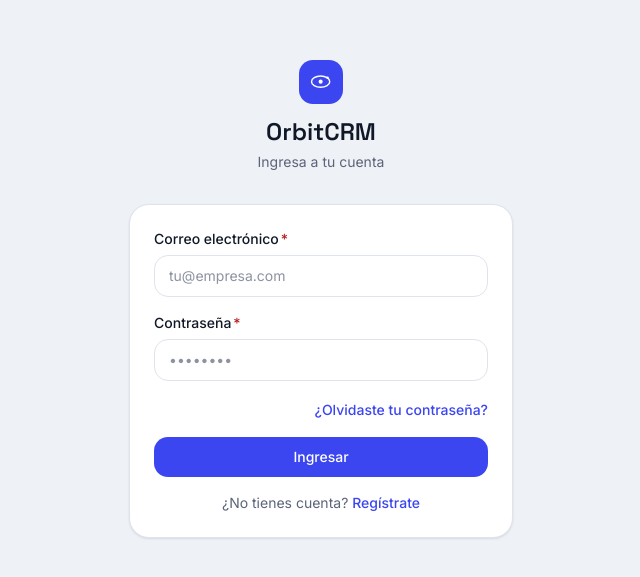
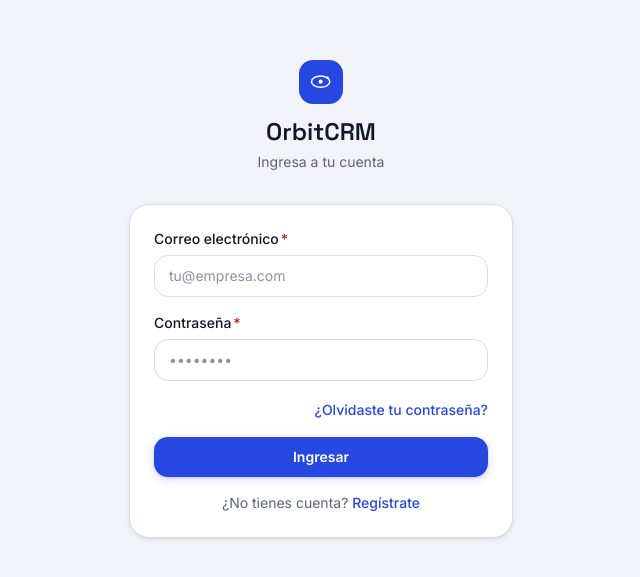
Before and after one commit to Kosmicksk12/orbitcrm, a Next.js app: page /login in a window 1280 px wide. Shown: the part 101-678 px from the top of the page, without its empty margins (319-959 px from the left). Built offline with nearby package versions, Linux system fonts and the light colour scheme; no server answers.

Commit message:
Rediseño visual: paleta y sidebar

```diff
--- a/app/layout.tsx
+++ b/app/layout.tsx
@@ -56,8 +56,8 @@ export const viewport: Viewport = {
   maximumScale: 1,
   viewportFit: "cover",
   themeColor: [
-    { media: "(prefers-color-scheme: light)", color: "#EEF1F6" },
-    { media: "(prefers-color-scheme: dark)", color: "#0B1220" },
+    { media: "(prefers-color-scheme: light)", color: "#F1F3F9" },
+    { media: "(prefers-color-scheme: dark)", color: "#080B12" },
   ],
 };
 
--- a/components/layout/PageHeader.tsx
+++ b/components/layout/PageHeader.tsx
@@ -10,7 +10,7 @@ export function PageHeader({
   return (
     <div className="flex flex-col gap-3 border-b border-line px-4 py-5 dark:border-line-dark sm:flex-row sm:items-center sm:justify-between sm:px-6">
       <div>
-        <h1 className="font-display text-xl font-semibold text-ink dark:text-ink-dark">
+        <h1 className="font-display text-xl font-bold tracking-tight text-ink dark:text-ink-dark">
           {title}
         </h1>
         {description && (
--- a/components/layout/Sidebar.tsx
+++ b/components/layout/Sidebar.tsx
@@ -28,10 +28,10 @@ export function Sidebar() {
   const pathname = usePathname();
 
   return (
-    <aside className="no-print hidden w-64 shrink-0 border-r border-line bg-surface dark:border-line-dark dark:bg-surface-dark md:flex md:flex-col">
+    <aside className="no-print hidden w-64 shrink-0 bg-nav dark:bg-nav-dark dark:border-r dark:border-line-dark md:flex md:flex-col">
       <div className="flex h-16 items-center gap-2.5 px-6">
         <Logo size={32} />
-        <span className="font-display text-lg font-semibold tracking-tight text-ink dark:text-ink-dark">
+        <span className="font-display text-lg font-semibold tracking-tight text-white">
           OrbitCRM
         </span>
       </div>
@@ -46,10 +46,10 @@ export function Sidebar() {
               href={item.href}
               aria-current={active ? "page" : undefined}
               className={cn(
-                "flex items-center gap-3 rounded-xl px-3 py-2.5 text-sm font-medium transition-colors",
+                "flex items-center gap-3 rounded-xl border-l-2 px-3 py-2.5 text-sm font-medium transition-colors",
                 active
-                  ? "bg-accent-50 text-accent-700 dark:bg-accent/15 dark:text-accent-400"
-                  : "text-ink-muted hover:bg-bg dark:text-ink-dark-muted dark:hover:bg-white/5"
+                  ? "border-accent-400 bg-white/10 text-white"
+                  : "border-transparent text-white/60 hover:bg-white/5 hover:text-white/90"
               )}
             >
               <Icon width={18} height={18} className="shrink-0" />
@@ -59,7 +59,7 @@ export function Sidebar() {
         })}
       </nav>
 
-      <div className="border-t border-line p-3 text-xs text-ink-muted dark:border-line-dark dark:text-ink-dark-muted">
+      <div className="border-t border-white/10 p-3 text-xs text-white/40">
         OrbitCRM v1.0
       </div>
     </aside>
--- a/components/ui/Button.tsx
+++ b/components/ui/Button.tsx
@@ -14,11 +14,11 @@ interface ButtonProps extends React.ButtonHTMLAttributes<HTMLButtonElement> {
 
 const VARIANT_STYLES: Record<Variant, string> = {
   primary:
-    "bg-accent text-white hover:bg-accent-600 active:bg-accent-700 disabled:bg-accent/50",
+    "bg-accent text-white shadow-button hover:bg-accent-600 active:bg-accent-700 disabled:bg-accent/50 disabled:shadow-none",
   secondary:
-    "bg-surface dark:bg-surface-dark border border-line dark:border-line-dark text-ink dark:text-ink-dark hover:bg-bg dark:hover:bg-white/5",
+    "bg-surface dark:bg-surface-dark border border-line dark:border-line-dark text-ink dark:text-ink-dark shadow-card hover:bg-bg hover:border-line dark:hover:bg-white/5",
   ghost: "text-ink dark:text-ink-dark hover:bg-black/5 dark:hover:bg-white/10",
-  danger: "bg-danger text-white hover:bg-danger/90 disabled:bg-danger/50",
+  danger: "bg-danger text-white shadow-card hover:bg-danger/90 disabled:bg-danger/50",
 };
 
 const SIZE_STYLES: Record<Size, string> = {
@@ -34,9 +34,9 @@ export const Button = forwardRef<HTMLButtonElement, ButtonProps>(
         ref={ref}
         disabled={disabled || loading}
         className={cn(
-          "inline-flex select-none items-center justify-center rounded-xl font-medium transition-colors duration-150",
+          "inline-flex select-none items-center justify-center rounded-xl font-semibold transition-all duration-150 active:scale-[0.98]",
           "focus-visible:outline-2 focus-visible:outline-accent focus-visible:outline-offset-2",
-          "disabled:cursor-not-allowed",
+          "disabled:cursor-not-allowed disabled:active:scale-100",
           VARIANT_STYLES[variant],
           SIZE_STYLES[size],
           className
--- a/tailwind.config.ts
+++ b/tailwind.config.ts
@@ -10,35 +10,40 @@ const config: Config = {
   theme: {
     extend: {
       colors: {
-        // Cool control-room palette. Deliberately not the cream/serif or
-        // black/neon defaults: a frosty slate ground with one confident
-        // indigo accent used only for actionable elements.
+        // Bordered-soft (light) + dark-minimal (dark) palette. Corporate
+        // blue accent on light, cool celeste accent on dark. `nav` is the
+        // dedicated navy sidebar surface — deliberately distinct from
+        // `surface` so the shell reads as a signature element.
         bg: {
-          DEFAULT: "#EEF1F6",
-          dark: "#0B1220",
+          DEFAULT: "#F1F3F9",
+          dark: "#080B12",
         },
         surface: {
           DEFAULT: "#FFFFFF",
-          dark: "#111A2E",
+          dark: "#0F1420",
+        },
+        nav: {
+          DEFAULT: "#121A2E",
+          dark: "#0B0F19",
         },
         ink: {
-          DEFAULT: "#101828",
+          DEFAULT: "#0F1729",
           dim: "#3D4557",
           muted: "#5B6478",
-          dark: "#E7EAF3",
-          "dark-muted": "#8C97B3",
+          dark: "#E9ECF5",
+          "dark-muted": "#8892AB",
         },
         line: {
-          DEFAULT: "#DEE3ED",
-          dark: "#232D45",
+          DEFAULT: "#D7DCE8",
+          dark: "#1B2333",
         },
         accent: {
-          50: "#EEF0FF",
-          100: "#D9DEFF",
-          400: "#5B67FF",
-          DEFAULT: "#3B45F0",
-          600: "#2F39D6",
-          700: "#242CAA",
+          50: "#EAF0FF",
+          100: "#CBDAFF",
+          400: "#5FC7F0",
+          DEFAULT: "#2647E0",
+          600: "#1B37BE",
+          700: "#162C97",
         },
         success: { DEFAULT: "#15803D", soft: "#DCFCE7" },
         warning: { DEFAULT: "#B45309", soft: "#FEF3C7" },
@@ -54,9 +59,10 @@ const config: Config = {
         "2xl": "20px",
       },
       boxShadow: {
-        card: "0 1px 2px rgba(16, 24, 40, 0.04), 0 1px 3px rgba(16, 24, 40, 0.06)",
-        raised: "0 4px 12px rgba(16, 24, 40, 0.08), 0 2px 4px rgba(16, 24, 40, 0.04)",
-        popover: "0 12px 32px rgba(16, 24, 40, 0.16)",
+        card: "0 1px 2px rgba(15, 23, 41, 0.06), 0 2px 6px rgba(15, 23, 41, 0.06)",
+        raised: "0 6px 16px rgba(15, 23, 41, 0.10), 0 2px 4px rgba(15, 23, 41, 0.06)",
+        popover: "0 12px 32px rgba(15, 23, 41, 0.18)",
+        button: "0 1px 2px rgba(15, 23, 41, 0.06), 0 2px 8px rgba(38, 71, 224, 0.24)",
       },
       keyframes: {
         "fade-in": { from: { opacity: "0" }, to: { opacity: "1" } },
```
Also changed, not shown: 1 other file (tests, documents, lock files or other folders).
